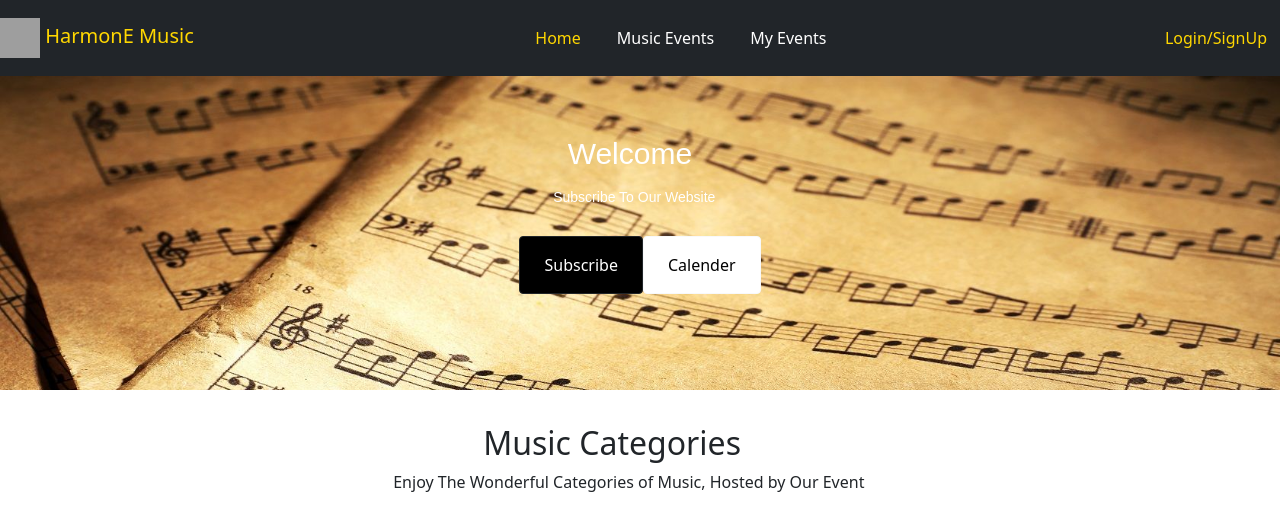
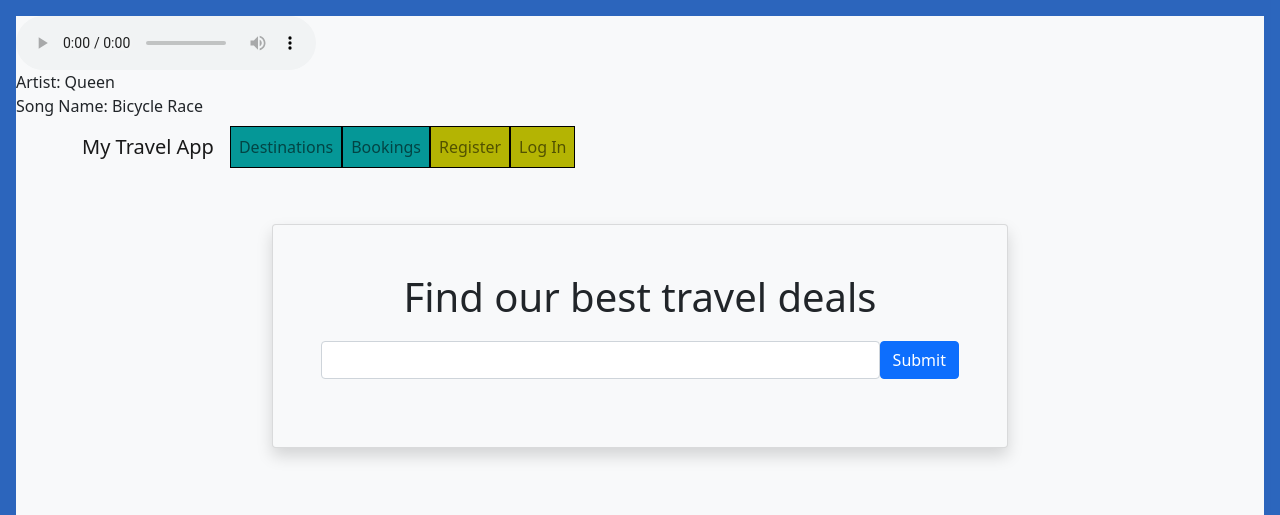
Before and after one commit to JP-QUT-IT/HarmonE-Music, a Python web app: template templates/index.html in a window 1280 px wide. Shown: the top 515 px of the page. Run offline with Jinja, Linux system fonts and the light colour scheme; the template is opened without the code that fills it, so the values that code supplies are empty; grey boxes are pictures that could not be loaded.

Commit message:
Change Index.html.

```diff
--- a/templates/index.html
+++ b/templates/index.html
@@ -1,143 +1,57 @@
-<!DOCTYPE html>
-<html lang="en">
-    <head>
-        <meta charset="UTF-8">
-        <meta name="viewport" content="width=device-width, initial-scale=1.0">
-        <meta http-equiv="X-UA-Compatible" content="ie=edge">
-        <title>HarmonE Music Events</title>
+{% extends 'base.html' %}
 
-        <link href="https://cdn.jsdelivr.net/npm/bootstrap@5.0.0-beta3/dist/css/bootstrap.min.css" rel="stylesheet" integrity="sha384-eOJMYsd53ii+scO/bJGFsiCZc+5NDVN2yr8+0RDqr0Ql0h+rP48ckxlpbzKgwra6" crossorigin="anonymous">
-
-
-        <link rel="stylesheet" href="style.css">
-
-    </head>
-    <body>
-
-        <header>
-            <!-- Navigation Bar-->
-            <nav class="navbar navbar-expand-lg navbar-dark bg-dark">
-                  <a class="navbar-brand ml-3" href="#"><img src="images/Music Event Logo.png" style="width:40px;height:40px;"> HarmonE Music</a>
-                  <button class="navbar-toggler" type="button" data-bs-toggle="collapse" data-bs-target="#navbarSupportedContent" aria-controls="navbarSupportedContent" aria-expanded="false" aria-label="Toggle navigation">
-                    <span class="navbar-toggler-icon"></span>
-                  </button>
-
-                  <div class="collapse navbar-collapse"></div>
-                  <div class="collapse navbar-collapse" id="navbarSupportedContent">
-                    <ul class="navbar-nav me-auto mb-2 mb-lg-0">
-                      <li class="nav-item">
-                        <a class="nav-link active" style="color:gold;" aria-current="page" href="index.html">Home</a>
-                      </li>
-                      <li class="nav-item">
-                        <a class="nav-link" style="color:white;" href="musicevents.html">Music Events</a>
-                      </li>
-                      <li class="nav-item">
-                        <a class="nav-link" style="color:white;" href="myevents.html">My Events</a>
-                      </li>
-                    </ul>
-                    <li class="d-flex">
-                      <a class="btn btn-outline-gold" style="color:gold;" type="submit" href="login.html">Login/SignUp</a>
-                    </li>
-                </div>
-              </nav>
-        </header>
-
-      <!-- Main Website -->
-        <main>
-            <div class="container-fluid p-0">
-                <div class="site-content">
-                    <div class="d-flex justify-content-center">
-                        <div class="d-flex flex-column">
-                            <h1 class="site-title">Welcome</h1>
-                            <p class="site-desc">Subscribe To Our Website</p>
-
-                            <div class="d-flex flex-row">
-                                <input type="button" value="Subscribe" class="btn site-btn1 px-4 py-3 mr-4 btn-dark">
-                                <input type="button" value="Calender" class="btn site-btn2 px-4 py-3 mr-4 btn-light">
-                            </div>
-                        </div>
-                    </div>
-                </div>
-            </div>
-
-           <!--- Section 1 --->
-            <div class="section-1">
-                <div class="container text-center">
-                    <h2 class="heading-1">Music Categories</h2>
-                    <p class="para-1">Enjoy The Wonderful Categories of Music, Hosted by Our Event</p>
-
-                    <div class="row">
-                        <div class="col-md-4">
-                            <div class="card">
-                                <img src="images/Classical Queensland Symphony Orchestra.jpg" style="height:200px;" alt="Image1" class="card-img-top">
-                                <div class="card-body">
-                                    <h4 class="card-title">Classical</h4>
-                                    <p class="card-text">The Classical Music Event is a very special event. Featuring the whole Queensland Symphony Orchestra (QSO). <input type="button" value="Booked" class="btn site-btn3 px-4 py-3 mr-4 btn-dark"disabled></p>
-                                </div>
-                            </div>
-                        </div>
-                        <div class="col-md-4">
-                            <div class="card">
-                                <img src="images/Jazz Brisbane Ensemble.jpg" style="height:200px;" alt="Image2" class="card-img-top">
-                                <div class="card-body">
-                                    <h4 class="card-title">Jazz</h4>
-                                    <p class="card-text">The Jazz Ensemble is a smaller group at our Jazz Lounge. Featuring the Brass Section with Funk n Groovey Nights. <input type="button" value="Upcoming" class="btn site-btn4 px-4 py-3 mr-4 btn-dark"disabled></p>
-                                </div>
-                            </div>
-                        </div>
-                        <div class="col-md-4">
-                            <div class="card">
-                                 <img src="images/Musical Queensland Performing Arts Centre.jpg" style="height:200px;" alt="Image3" class="card-img-top">
-                                 <div class="card-body">
-                                     <h4 class="card-title">Musicals</h4>
-                                     <p class="card-text">The Musicals are the feature pieces here at the Queensland Performing Arts Centre (QPAC). Sing Along If you know. <input type="button" value="Upcoming" class="btn site-btn5 px-4 py-3 mr-4 btn-dark"disabled></p>
-                            </div>
-                        </div>
-                    </div>
-                  </div>
-                </div>
-            </div>
-
-           <!--- Section 2 --->
-            <div class="section-2">
-                <div class="container-fluid">
-                <div class="d-flex justify-content-end">
-                    <div class="d-flex flex-column">
-                        <h5 class="heading-2">Like & Share Your Support For Music</h5>
-                        <p class="para-2">Donate Today to the Children's Music Foundation and make a difference</p>
-                        <img src="images/Australian Children's Music Foundation.jpg" style="width:256px;height:144px;">
+{% block header %}
+    <!--Jumbotron-->
+      <div class="container">
+         <div class="row justify-content-center mt-5 pb-4">
+            <div class="col-md-8">
+               <div class="card shadow p-5 mb-5 bg-light">
+                  <h1 class="text-center mb-3">Find our best travel deals</h1>
+              <form class="form-inline d-flex flex-nowrap" action="{{url_for('main.search')}}" >
+                <input type="text" name="search" class="form-control flex-grow-1 my-1 mr-sm-2" id="inlineFormCustomSelectPref">
+                <button type="submit" class="flex-shrink-1 btn btn-primary my-1">Submit</button>
+              </form>
 
                </div>
             </div>
          </div>
       </div>
 
+ {% endblock %}
 
-        </main>
-
-
-      <!-- Footer Section -->
-        <footer>
-            <div class="social" style="margin:5%;">
-                <div class="d-flex flex-row justify-content-center" style="color:black;">
-                    <i class="fab fa-youtube m-2"></i>
-                    <i class="fab fa-instagram m-2"></i>
-                    <i class="fab fa-twitter m-2"></i>
-                    <i class="fab fa-facebook-f m-2"></i>
+ {% block content %}
+    <div class="container">
+         <!-- justified in the center, margin top and bottom and the column contains a 10 grid -->
+        <div class="row mt-5 mb-5 justify-content-center">
+          <div class="col-md-10" style="background-color: orange;">
+            <div class="media border p-3">
+              <img class="align-self-center mr-3" style="max-width: 120px" src="https://upload.wikimedia.org/wikipedia/commons/thumb/2/22/Earth_Western_Hemisphere_transparent_background.png/600px-Earth_Western_Hemisphere_transparent_background.png" alt="Planet Earth">
+              <div class="align-self-center media-body">
+                <h5 class="mt-0">Find the best destinations on earth</h5>
+                <p class="d-none d-sm-block">Cras sit amet nibh libero, in gravida nulla. Nulla vel metus scelerisque ante sollicitudin. Cras purus odio, vestibulum in vulputate at, tempus viverra turpis. Fusce condimentum nunc ac nisi vulputate fringilla.</p>
+                <a href="/login" class="btn btn-primary" style="background-color: black;">Join Now</a>
               </div>
             </div>
-            <div class="section-3 text-center">
-                <h6>Copyright &#169; 2021 IAB207 Rapid Web Application Development</h6>
           </div>
-        </footer>
+        </div>
 
+        {% if destinations %}
+        <div class="row justify-content-center">
+        {% for destination in destinations %}
+          <div class="card mb-5 mr-5 px-0 col-md-3">
+            <img class="card-img-top" height="200rem" src="{{destination.image}}" alt="{{destination.name}}">
+            <div class="card-body">
+              <h5 class="card-title">{{destination.name}}</h5>
+              <p class="card-text">{{destination.description}}</p>
+              <a href="{{url_for('destination.show', id=destination.id)}}" class="btn btn-danger">View Details</a>
+              <p class="card-text"><small class="text-muted">Last updated 3 mins ago</small></p>
+            </div>
+          </div>
+          {% endfor %}
+          </div>
 
+          {% endif %}
+        </div>
 
-
-
-
-        <script src="https://cdn.jsdelivr.net/npm/bootstrap@5.0.0-beta3/dist/js/bootstrap.bundle.min.js" integrity="sha384-JEW9xMcG8R+pH31jmWH6WWP0WintQrMb4s7ZOdauHnUtxwoG2vI5DkLtS3qm9Ekf" crossorigin="anonymous"></script>
-
-
-    </body>
-</html>
+      </div>
+     {% endblock %}
```
Lines whose indentation alone changed are shown as unchanged.
